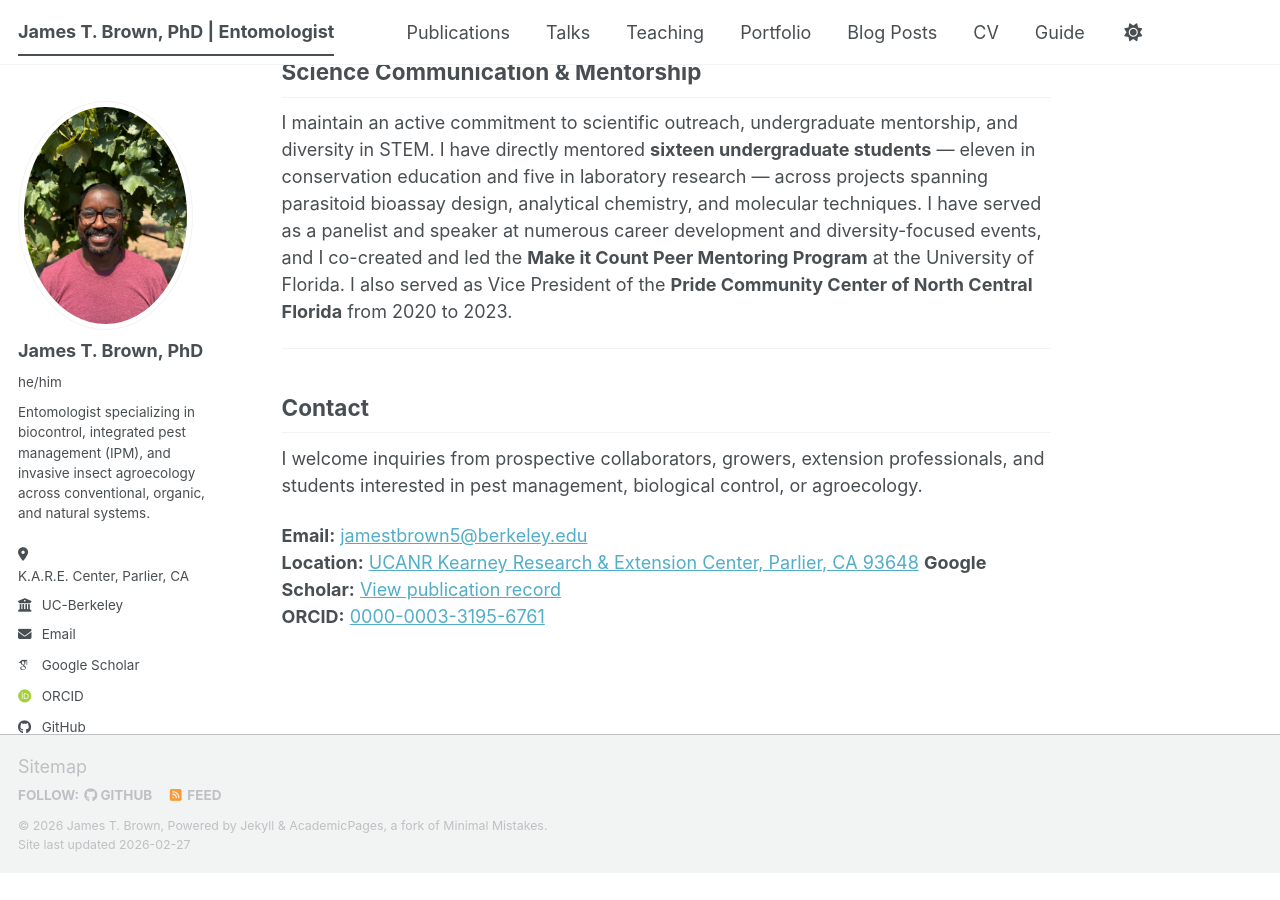
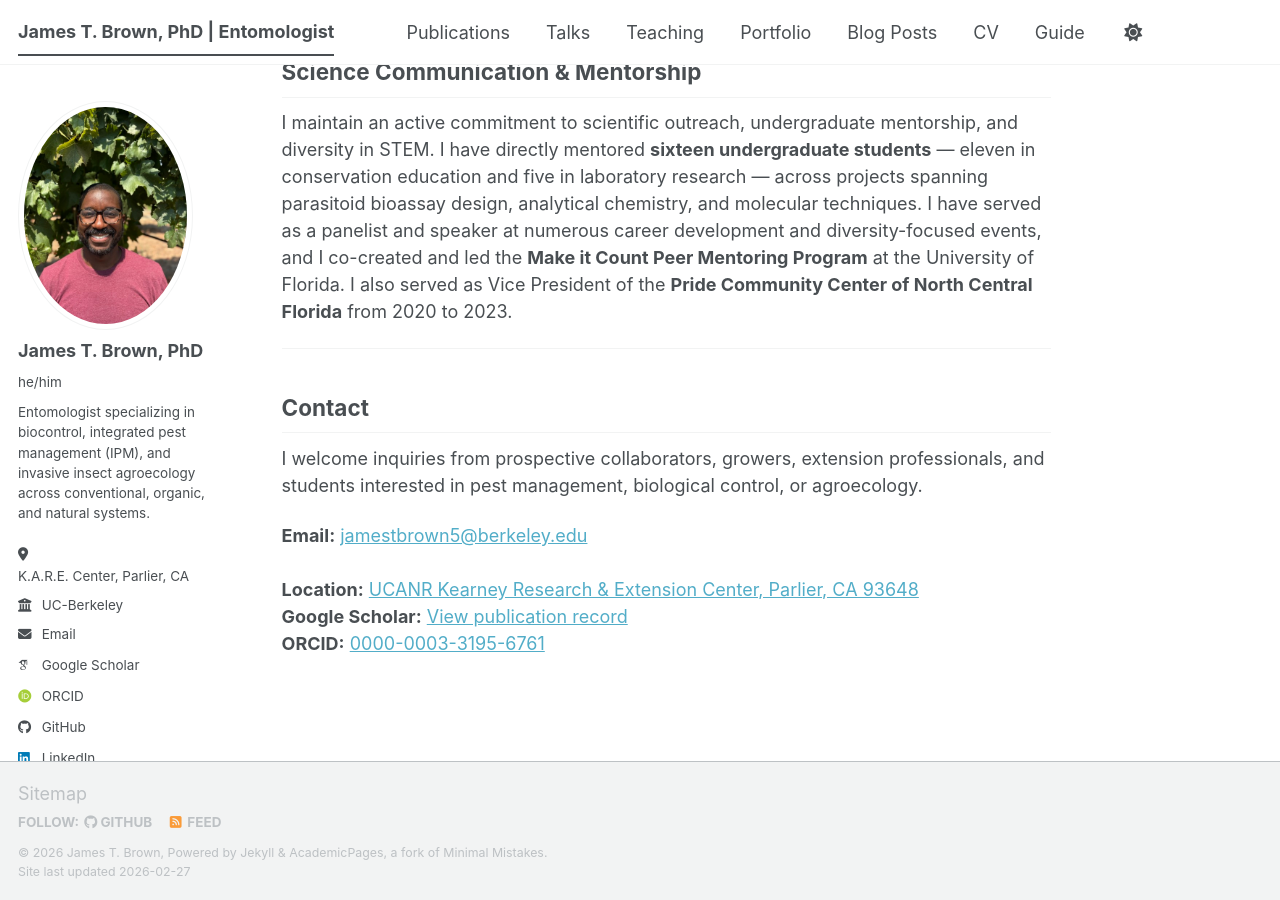
Before and after one commit to jtbentomology/jtbentomology.github.io, a Jekyll site: the page built from _pages/about.md, in a window 1280 px wide and 900 px high, scrolled down 2103 px. Built offline with Jekyll 4.4.1, drawn with Linux system fonts in a browser that asks for light colours; some web fonts are replaced; a script bundle is joined from its source files by our own code; library files that are not in the unit come from our copies; before the commit the page ends 2976 px from its top, so only the background shows below that.

```diff
--- a/_pages/about.md
+++ b/_pages/about.md
@@ -60,7 +60,7 @@ I maintain an active commitment to scientific outreach, undergraduate mentorship
 
 I welcome inquiries from prospective collaborators, growers, extension professionals, and students interested in pest management, biological control, or agroecology.
 
-**Email:** [jamestbrown5@berkeley.edu](mailto:jamestbrown5@berkeley.edu)
-**Location:** [UCANR Kearney Research & Extension Center, Parlier, CA 93648](https://share.google/xb5EL8FcWOM7OKR5T)
-**Google Scholar:** [View publication record](https://scholar.google.com/citations?user=PS_CX0AAAAAJ)
-**ORCID:** [0000-0003-3195-6761](https://orcid.org/0000-0003-3195-6761)
+**Email:** [jamestbrown5@berkeley.edu](mailto:jamestbrown5@berkeley.edu)<br>
+**Location:** [UCANR Kearney Research & Extension Center, Parlier, CA 93648](https://share.google/xb5EL8FcWOM7OKR5T)<br>
+**Google Scholar:** [View publication record](https://scholar.google.com/citations?user=PS_CX0AAAAAJ)<br>
+**ORCID:** [0000-0003-3195-6761](https://orcid.org/0000-0003-3195-6761)<br>
```
